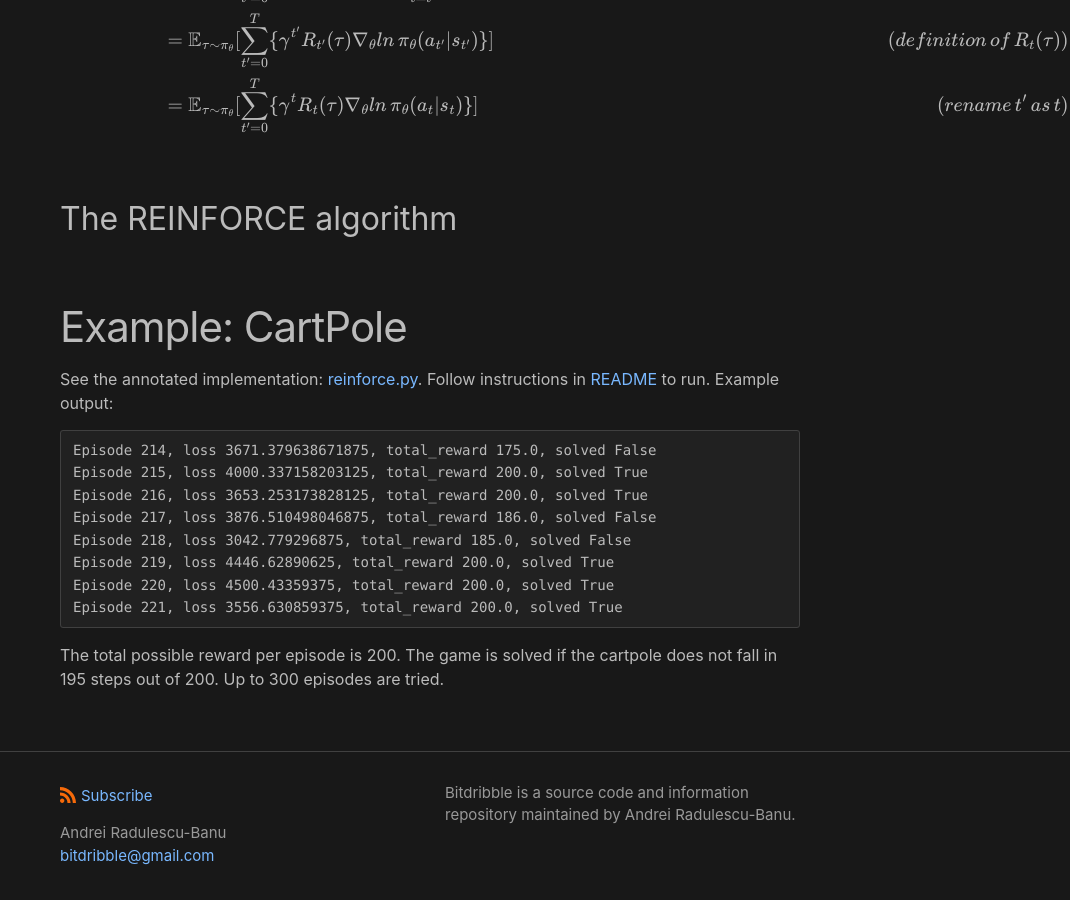
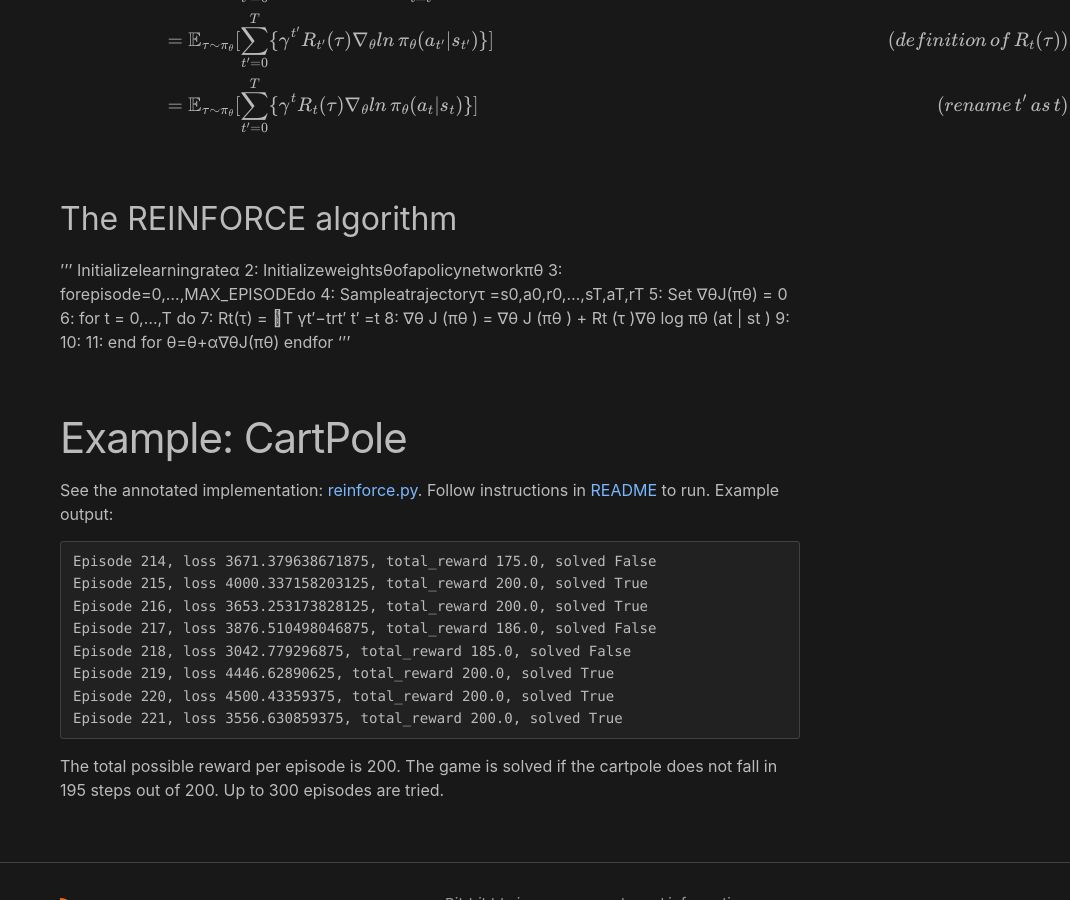
Before and after one commit to analytiq-hub/sigagent.github.io, a Jekyll site: the page built from machine_learning/_posts/2021-02-14-reinforce.md, in a window 1280 px wide and 900 px high, scrolled down 3290 px. Shown: the whole window, without its empty margins (210-1280 px from the left). Built offline with Jekyll 4.4.1, drawn with Linux system fonts in a browser that asks for light colours; formulas are drawn with MathJax 3; a script that is not in the unit is left out.

Commit message:
*** empty log message ***

```diff
--- a/machine_learning/_posts/2021-02-14-reinforce.md
+++ b/machine_learning/_posts/2021-02-14-reinforce.md
@@ -114,6 +114,20 @@ $$
 
 ## The REINFORCE algorithm
 
+'''
+Initializelearningrateα
+2: Initializeweightsθofapolicynetworkπθ
+3: forepisode=0,...,MAX_EPISODEdo
+4: Sampleatrajectoryτ =s0,a0,r0,...,sT,aT,rT
+5: Set ∇θJ(πθ) = 0
+6: for t = 0,...,T do
+7: Rt(τ) = 􏰋T γt′−trt′ t′ =t
+8: ∇θ J (πθ ) = ∇θ J (πθ ) + Rt (τ )∇θ log πθ (at | st )
+ 9: 10: 11:
+end for
+θ=θ+α∇θJ(πθ) endfor
+'''
+
 
 # Example: CartPole
 See the annotated implementation: [reinforce.py](https://github.com/andrei-radulescu-banu/SLM-Lab/blob/master/andrei/reinforce.py). Follow instructions in [README](https://github.com/andrei-radulescu-banu/SLM-Lab/blob/master/README.md) to run. Example output:
```
